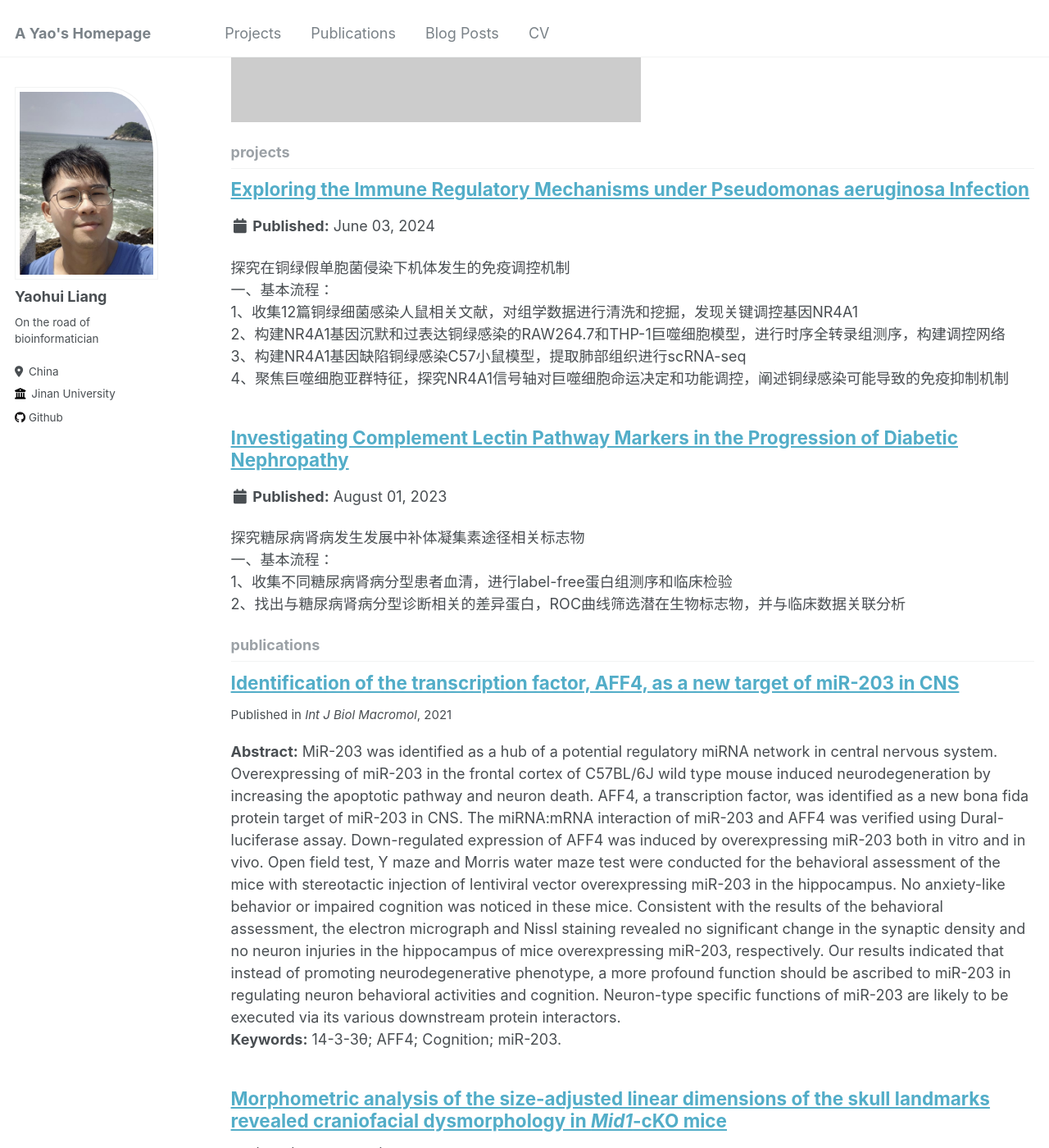
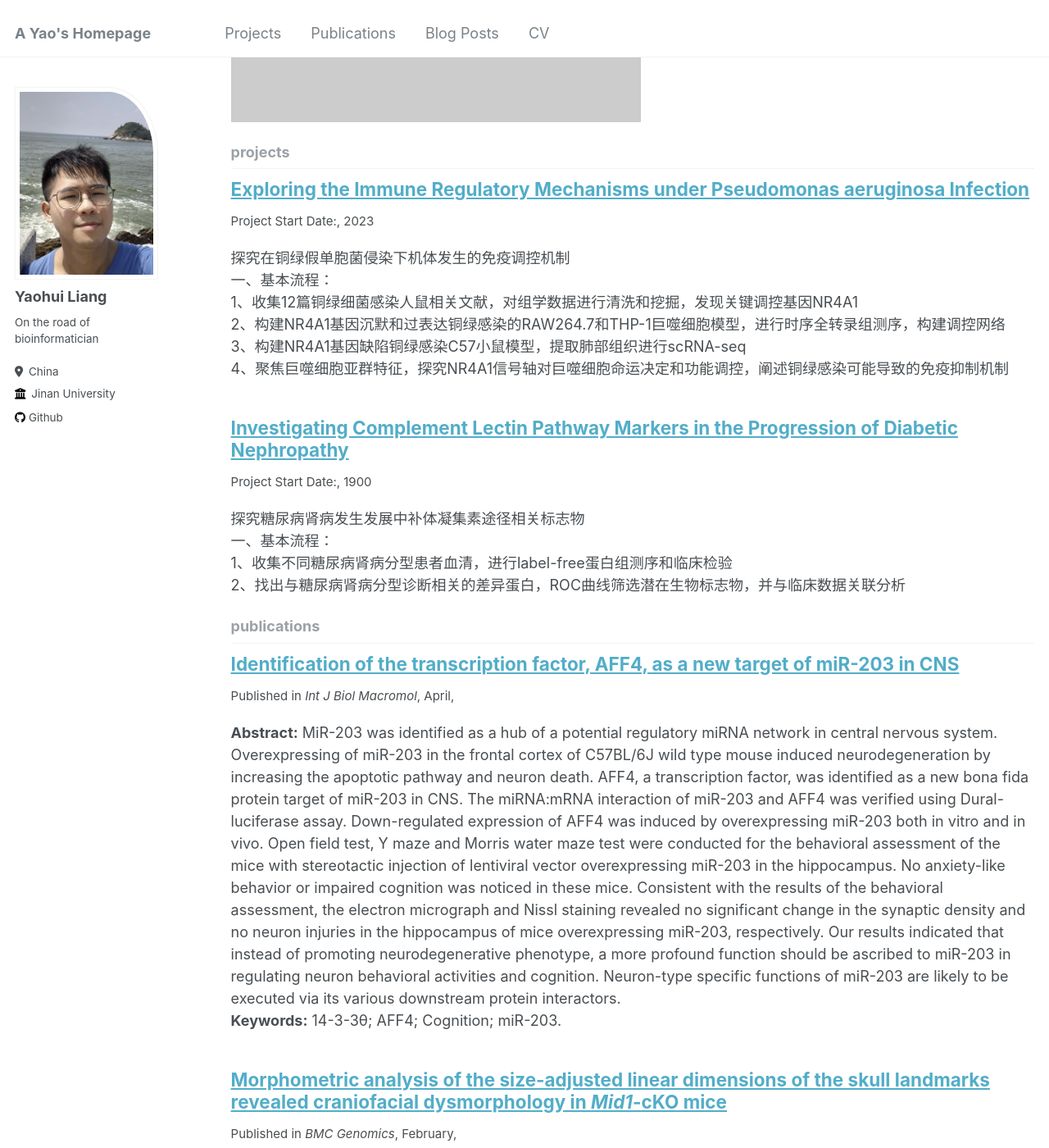
Before and after one commit to Stupid1Fish/Academic-Pages, a Jekyll site: the page built from _pages/collection-archive.html, in a window 1280 px wide and 1400 px high, scrolled down 943 px. Shown: the whole window at 82% size. Built offline with Jekyll 4.4.1, drawn with Linux system fonts in a browser that asks for light colours.

Commit message:
Update archive-single.html

```diff
--- a/_includes/archive-single.html
+++ b/_includes/archive-single.html
@@ -39,8 +39,10 @@
     {% endif %}
         {% if post.collection == 'teaching' %}
           <p> {{ post.type }}, <i>{{ post.venue }}</i>, {{ post.date | default: "1900-01-01" | date: "%Y" }} </p>
+        {% elsif post.collection == 'projects' %}
+          <p style="font-size: smaller">Project Start Date:, {{ post.start_date | default: "1900-01-01" | date: "%Y" }} </p>
         {% elsif post.collection == 'publications' %}
-          <p style="font-size: smaller">Published in <i>{{ post.venue }}</i>, {{ post.date | default: "1900-01-01" | date: "%Y" }} </p>
+          <p style="font-size: smaller">Published in <i>{{ post.venue }}</i>, {{ post.date | default: "1900-01-01" | date: "%B,"%Y" }} </p>
         {% elsif post.date %}
          <p class="page__date"><strong><i class="fa fa-fw fa-calendar" aria-hidden="true"></i> {{ site.data.ui-text[site.locale].date_label | default: "Published:" }}</strong> <time datetime="{{ post.date | default: "1900-01-01" | date_to_xmlschema }}">{{ post.date | default: "1900-01-01" | date: "%B %d, %Y" }}</time></p>
         {% endif %}
```
